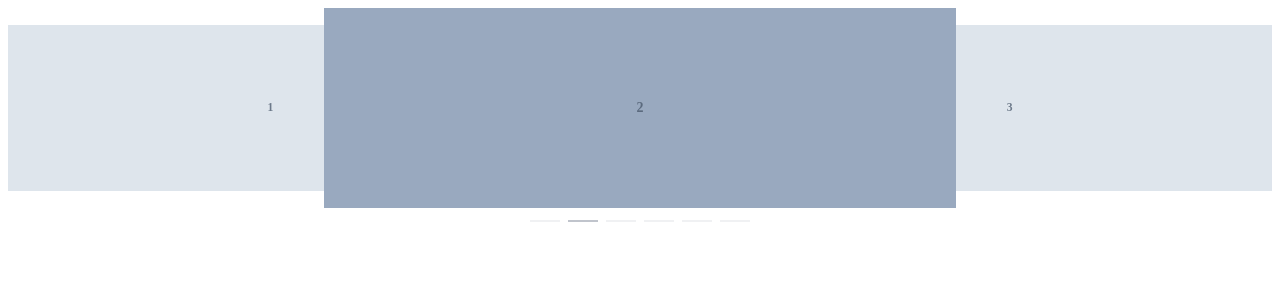
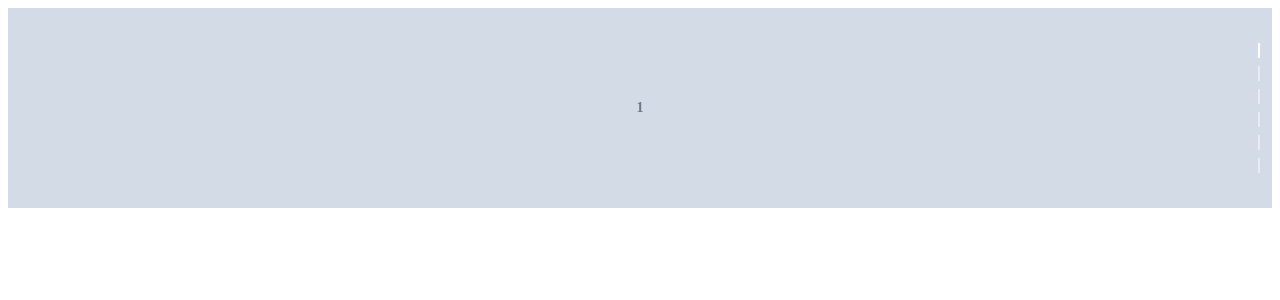
Before and after one commit to kingyeahwei/element_learning, a Vue app: page / in a window 1280 px wide. Shown: the top 300 px of the page. Built offline with nearby package versions, Linux system fonts and the light colour scheme.

Commit message:
carousel 方向

```diff
--- a/src/App.vue
+++ b/src/App.vue
@@ -1,6 +1,6 @@
 <template>
   <div id="app">
-    <el-carousel :interval="4000" type="card" height="200px">
+    <el-carousel height="200px" direction="vertical" :autoplay="false">
       <el-carousel-item v-for="item in 6" :key="item">
         <h3 class="medium">{{item}}</h3>
       </el-carousel-item>
@@ -27,9 +27,11 @@
     margin: 0;
     text-align: center;
   }
+
   .el-carousel__item:nth-child(2n) {
     background-color: #99a9bf;
   }
+
   .el-carousel__item:nth-child(2n + 1) {
     background-color: #d3dce6;
   }
```
